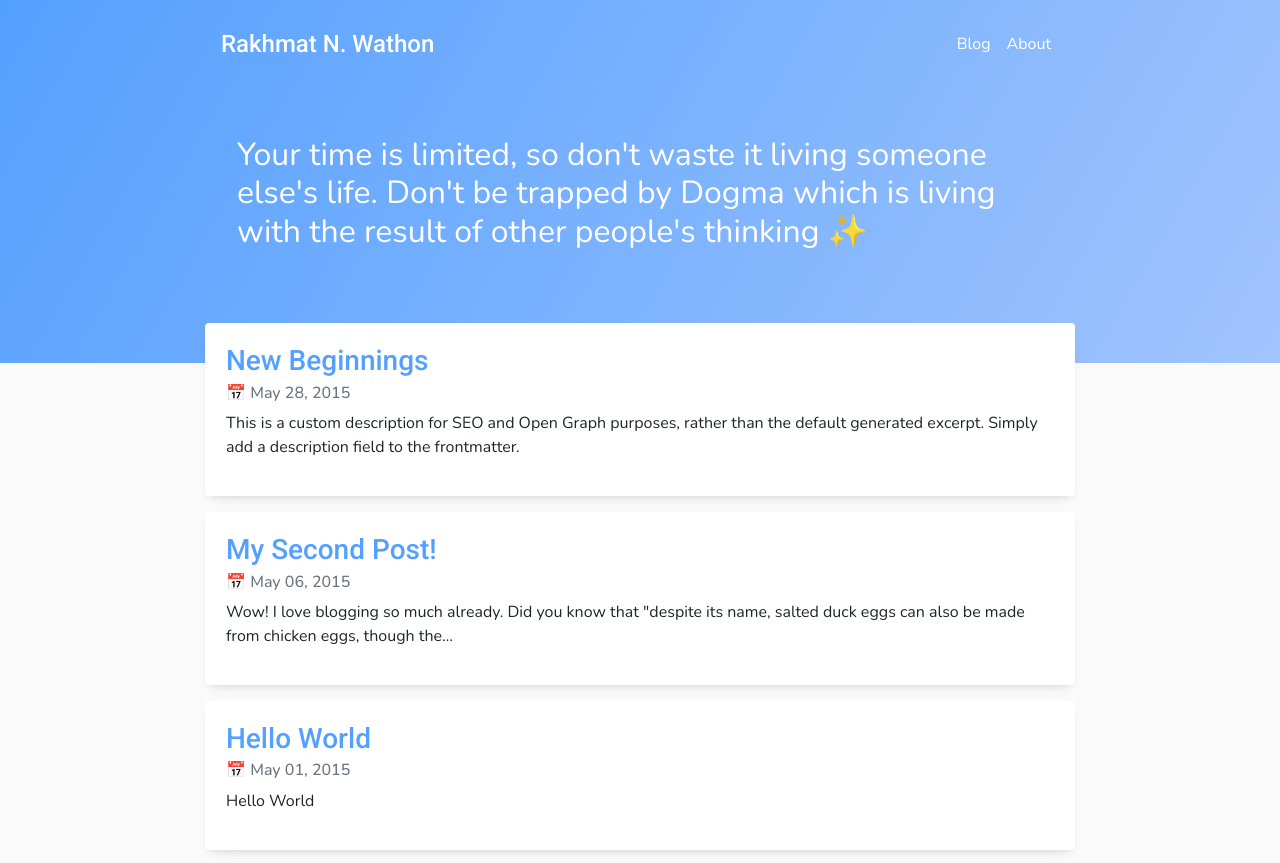
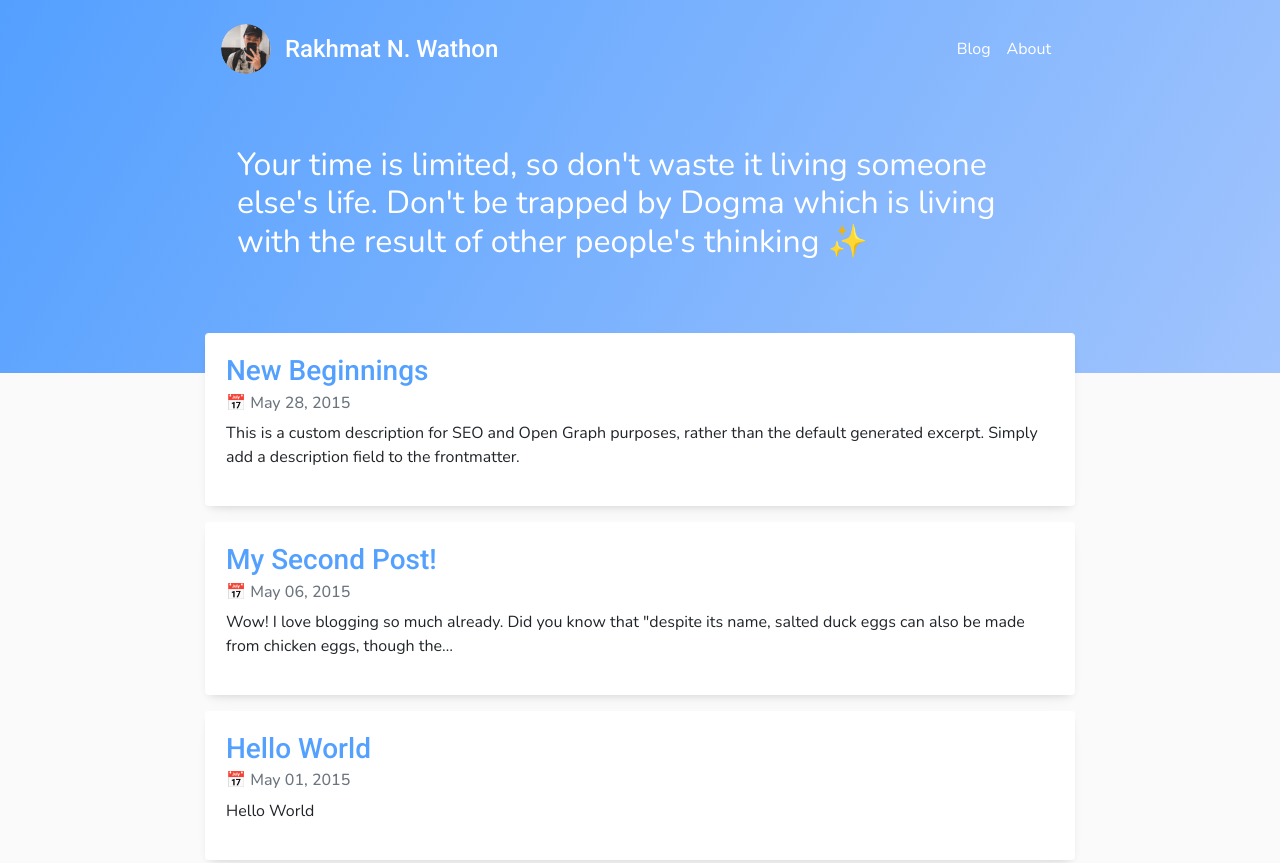
Before and after one commit to rnwathon/personal-site, a Gatsby site: page / in a window 1280 px wide. Shown: the top 863 px of the page. Built offline with nearby package versions, Linux system fonts and the light colour scheme; Gatsby itself is replaced by a stand-in of ours; some packages are replaced by stand-ins of ours.

Commit message:
Added avatar

```diff
--- a/src/components/Header.js
+++ b/src/components/Header.js
@@ -1,15 +1,53 @@
 import React, { Component } from 'react'
 import { Link } from "gatsby"
+import { rhythm } from "../utils/typography"
 import {Navbar, Nav, Container, Jumbotron} from "react-bootstrap"
-
+import { useStaticQuery, graphql } from "gatsby"
+import Image from "gatsby-image"
 
 const Header = ({location, title}) => {
+  const data = useStaticQuery(graphql`
+    query {
+      avatar: file(absolutePath: { regex: "/profile-pic.jpg/" }) {
+        childImageSharp {
+          fixed(width: 50, height: 50) {
+            ...GatsbyImageSharpFixed
+          }
+        }
+      }
+      site {
+        siteMetadata {
+          author {
+            name
+            summary
+          }
+          social {
+            twitter
+          }
+        }
+      }
+    }
+  `)
+
   const rootPath = `${__PATH_PREFIX__}/`
   if (location.pathname === rootPath) {
     return (
       <div className="header" style={{minHeight: "350px"}}>
         <Container>
           <Navbar bg="transparent">
+            <Image
+              fixed={data.avatar.childImageSharp.fixed}
+              // alt={data.site.siteMetadata.author.name}
+              style={{
+                marginRight: rhythm(1 / 2),
+                marginBottom: 0,
+                minWidth: 50,
+                borderRadius: `100%`,
+              }}
+              imgStyle={{
+                borderRadius: `50%`,
+              }}
+            />
               <h1 className="header-title">
                 <Link
                   style={{
```
